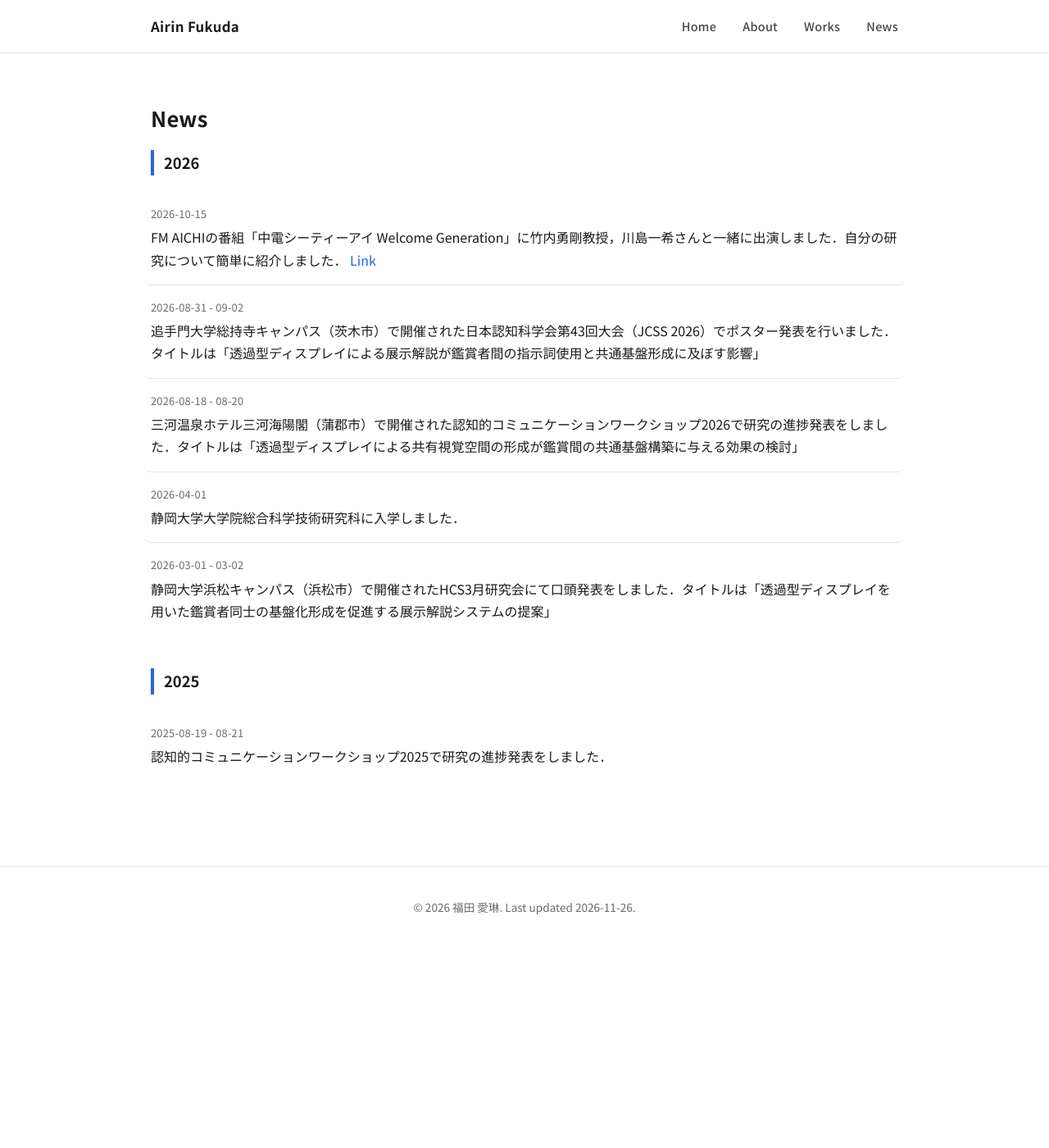
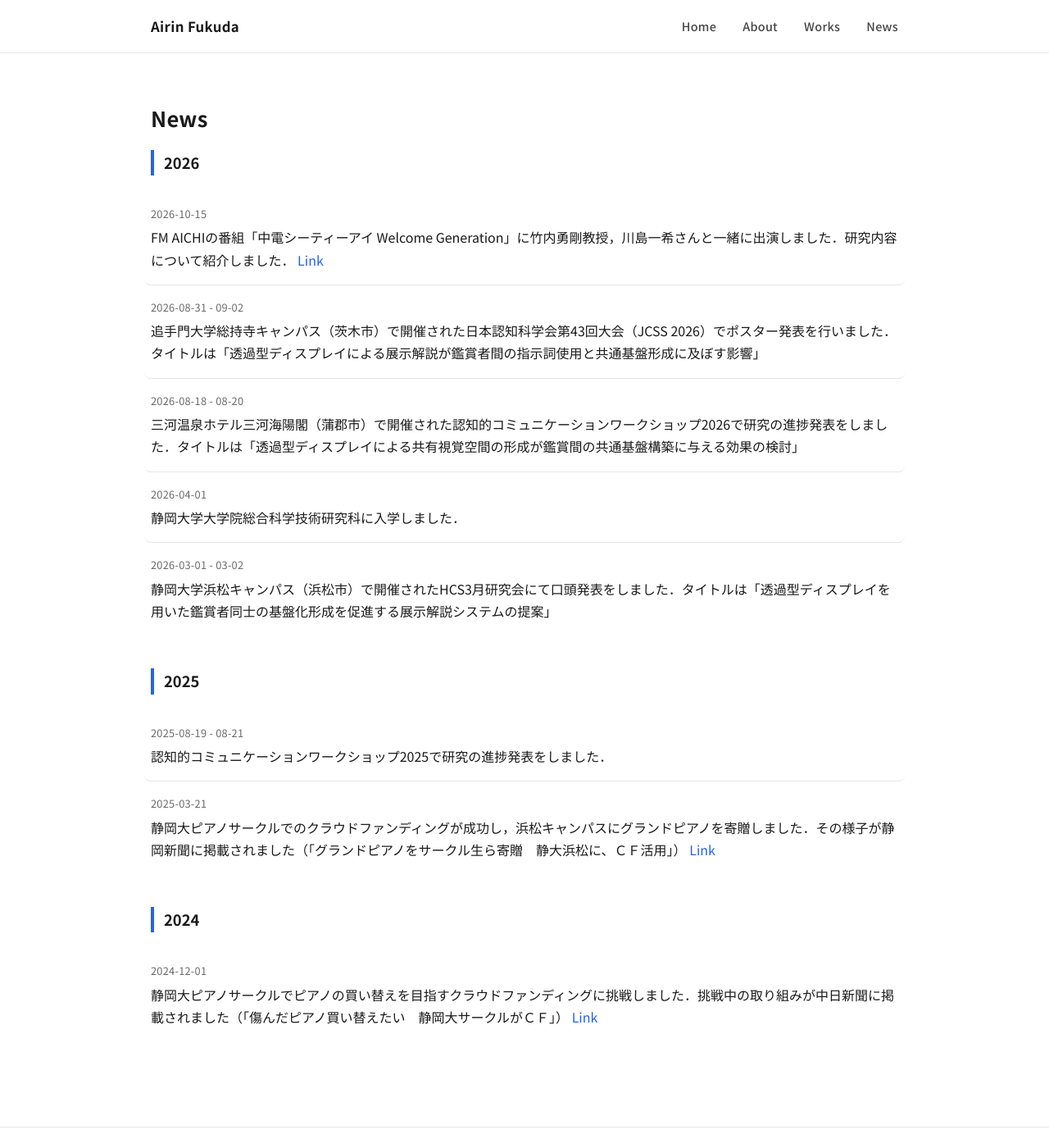
Before and after one commit to i2rin/i2rin.github.io, a Jekyll site: the page built from news.md, in a window 1280 px wide and 1400 px high. Shown: the whole window at 82% size. Built offline with Jekyll 4.4.1, drawn with Linux system fonts in a browser that asks for light colours.

Commit message:
Add piano circle crowdfunding articles to news

```diff
--- a/_data/news.yml
+++ b/_data/news.yml
@@ -5,7 +5,7 @@
 # text: 本文
 # url: 関連リンク（任意、無ければ空文字）
 - date: "2026-10-15"
-  text: "FM AICHIの番組「中電シーティーアイ Welcome Generation」に竹内勇剛教授，川島一希さんと一緒に出演しました．自分の研究について簡単に紹介しました．"
+  text: "FM AICHIの番組「中電シーティーアイ Welcome Generation」に竹内勇剛教授，川島一希さんと一緒に出演しました．研究内容について紹介しました．"
   url: "https://fma.co.jp/f/prg/welcomegeneration/"
 
 - date: "2026-08-31"
@@ -26,3 +26,11 @@
 - date: "2025-08-19"
   date_end: "2025-08-21"
   text: "認知的コミュニケーションワークショップ2025で研究の進捗発表をしました．"
+
+- date: "2025-03-21"
+  text: "静岡大ピアノサークルでのクラウドファンディングが成功し，浜松キャンパスにグランドピアノを寄贈しました．その様子が静岡新聞に掲載されました（「グランドピアノをサークル生ら寄贈　静大浜松に、ＣＦ活用」）"
+  url: "https://news.at-s.com/article/1678991"
+
+- date: "2024-12-01"
+  text: "静岡大ピアノサークルでピアノの買い替えを目指すクラウドファンディングに挑戦しました．挑戦中の取り組みが中日新聞に掲載されました（「傷んだピアノ買い替えたい　静岡大サークルがＣＦ」）"
+  url: "https://www.chunichi.co.jp/article/993673"
```
